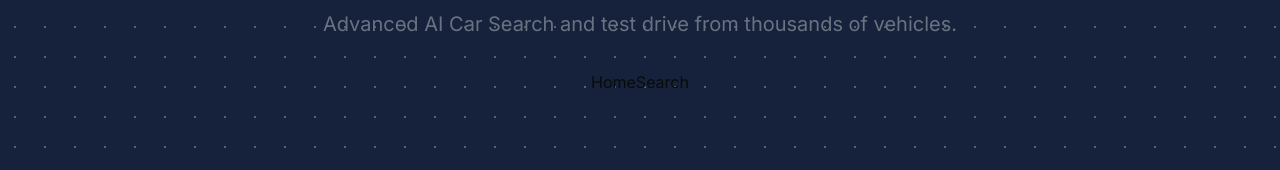
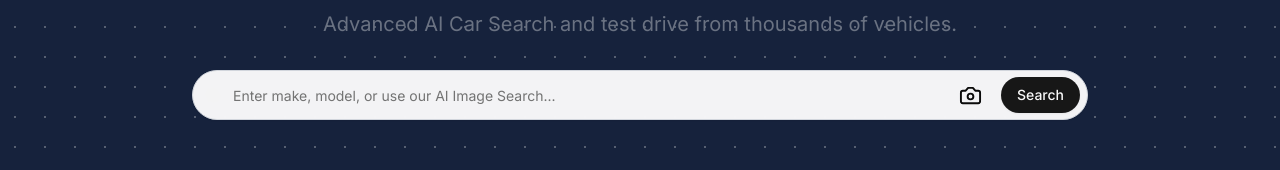
Before and after one commit to Aryankashyap3002/Vechi_Ql, a Next.js app: page / in a window 1280 px wide. Shown: the part 398-568 px from the top of the page. Built offline with nearby package versions, Linux system fonts and the light colour scheme; no server answers.

Commit message:
Added search bar without text search and dropdown menu for image search

```diff
--- a/app/page.js
+++ b/app/page.js
@@ -6,7 +6,7 @@ import {
   AccordionTrigger,
 } from "@/components/ui/accordion";
 import { SignedOut } from "@clerk/nextjs";
-import  HomeSearch  from "@/components/home-search";
+import  { HomeSearch }  from "@/components/home-search";
 import { Button } from "@/components/ui/button";
 import { CarCard } from "@/components/car-card";
 import Link from "next/link";
--- a/components/home-search.jsx
+++ b/components/home-search.jsx
@@ -1,9 +1,172 @@
-import React from 'react'
+"use client";
 
-const HomeSearch = () => {
+import { useState, useEffect } from "react";
+import { Search, Upload, Camera } from "lucide-react";
+import { Button } from "@/components/ui/button";
+import { Input } from "@/components/ui/input";
+import { toast } from "sonner";
+import { useDropzone } from "react-dropzone";
+import { useRouter } from "next/navigation";
+
+
+export function HomeSearch() {
+  const router = useRouter();
+  const [searchTerm, setSearchTerm] = useState("");
+  const [searchImage, setSearchImage] = useState(null);
+  const [imagePreview, setImagePreview] = useState("");
+  const [isUploading, setIsUploading] = useState(false);
+  const [isImageSearchActive, setIsImageSearchActive] = useState(false);
+
+
+
+
+  // Handle image upload with react-dropzone
+  const onDrop = (acceptedFiles) => {
+    const file = acceptedFiles[0];
+    if (file) {
+      if (file.size > 5 * 1024 * 1024) {
+        toast.error("Image size must be less than 5MB");
+        return;
+      }
+
+      setIsUploading(true);
+      setSearchImage(file);
+
+      const reader = new FileReader();
+      reader.onloadend = () => {
+        setImagePreview(reader.result);
+        setIsUploading(false);
+        toast.success("Image uploaded successfully");
+      };
+      reader.onerror = () => {
+        setIsUploading(false);
+        toast.error("Failed to read the image");
+      };
+      reader.readAsDataURL(file);
+    }
+  };
+
+  const { getRootProps, getInputProps, isDragActive, isDragReject } =
+    useDropzone({
+      onDrop,
+      accept: {
+        "image/*": [".jpeg", ".jpg", ".png"],
+      },
+      maxFiles: 1,
+    });
+
+  // Handle text search submissions
+  const handleTextSearch = (e) => {
+    e.preventDefault();
+    if (!searchTerm.trim()) {
+      toast.error("Please enter a search term");
+      return;
+    }
+
+    router.push(`/cars?search=${encodeURIComponent(searchTerm)}`);
+  };
+
+  // Handle image search submissions
+  const handleImageSearch = async (e) => {
+    e.preventDefault();
+    if (!searchImage) {
+      toast.error("Please upload an image first");
+      return;
+    }
+
+  };
+
   return (
-    <div>HomeSearch</div>
-  )
+    <div>
+      <form onSubmit={handleTextSearch}>
+        <div className="relative flex items-center">
+          <Search className="absolute left-3 w-5 h-5" />
+          <Input
+            type="text"
+            placeholder="Enter make, model, or use our AI Image Search..."
+            value={searchTerm}
+            onChange={(e) => setSearchTerm(e.target.value)}
+            className="pl-10 pr-12 py-6 w-full rounded-full border-gray-300 bg-white/95 backdrop-blur-sm"
+          />
+
+          {/* Image Search Button */}
+          <div className="absolute right-[100px]">
+            <Camera
+              size={35}
+              onClick={() => setIsImageSearchActive(!isImageSearchActive)}
+              className="cursor-pointer rounded-xl p-1.5"
+              style={{
+                background: isImageSearchActive ? "black" : "",
+                color: isImageSearchActive ? "white" : "",
+              }}
+            />
+          </div>
+
+          <Button type="submit" className="absolute right-2 rounded-full">
+            Search
+          </Button>
+        </div>
+      </form>
+
+      {isImageSearchActive && (
+        <div className="mt-4">
+          <form onSubmit={handleImageSearch} className="space-y-4">
+            <div className="border-2 border-dashed border-gray-300 rounded-3xl p-6 text-center">
+              {imagePreview ? (
+                <div className="flex flex-col items-center">
+                  <img
+                    src={imagePreview}
+                    alt="Car preview"
+                    className="h-40 object-contain mb-4"
+                  />
+                  <Button
+                    variant="outline"
+                    onClick={() => {
+                      setSearchImage(null);
+                      setImagePreview("");
+                      toast.info("Image removed");
+                    }}
+                  >
+                    Remove Image
+                  </Button>
+                </div>
+              ) : (
+                <div {...getRootProps()} className="cursor-pointer">
+                  <input {...getInputProps()} />
+                  <div className="flex flex-col items-center">
+                    <Upload className="h-12 w-12 text-gray-400 mb-2" />
+                    <p className="text-gray-500 mb-2">
+                      {isDragActive && !isDragReject
+                        ? "Leave the file here to upload"
+                        : "Drag & drop a car image or click to select"}
+                    </p>
+                    {isDragReject && (
+                      <p className="text-red-500 mb-2">Invalid image type</p>
+                    )}
+                    <p className="text-gray-400 text-sm">
+                      Supports: JPG, PNG (max 5MB)
+                    </p>
+                  </div>
+                </div>
+              )}
+            </div>
+
+            {imagePreview && (
+              <Button
+                type="submit"
+                className="w-full"
+                disabled={isUploading || isProcessing}
+              >
+                {isUploading
+                  ? "Uploading..."
+                  : isProcessing
+                  ? "Analyzing image..."
+                  : "Search with this Image"}
+              </Button>
+            )}
+          </form>
+        </div>
+      )}
+    </div>
+  );
 }
-
-export default HomeSearch
--- a/package.json
+++ b/package.json
@@ -31,6 +31,7 @@
     "react": "^19.0.0",
     "react-day-picker": "^8.10.1",
     "react-dom": "^19.0.0",
+    "react-dropzone": "^14.3.8",
     "sonner": "^2.0.2",
     "tailwind-merge": "^3.0.2",
     "tw-animate-css": "^1.2.4"
```
Also changed, not shown: 1 other file (tests, documents, lock files or other folders).
